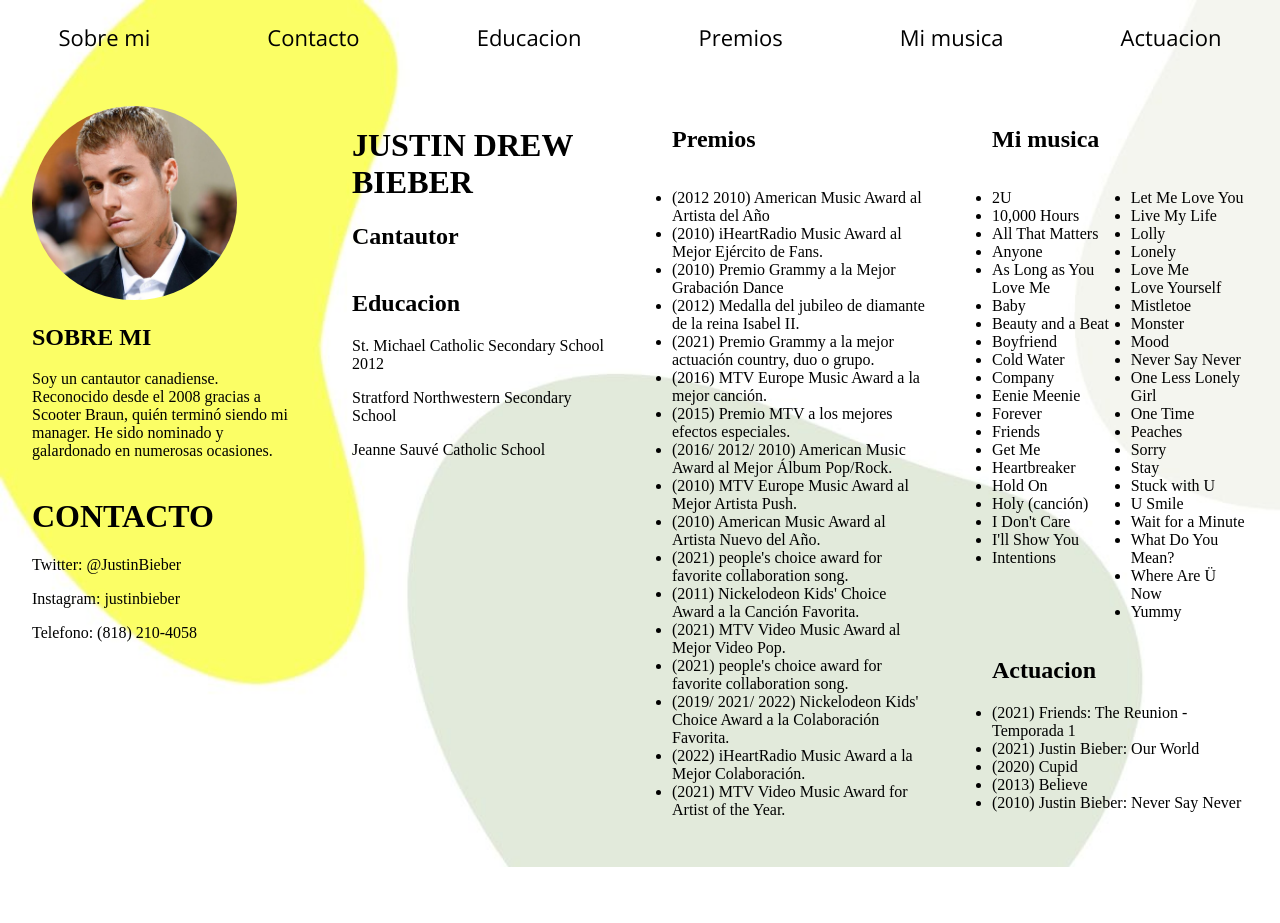
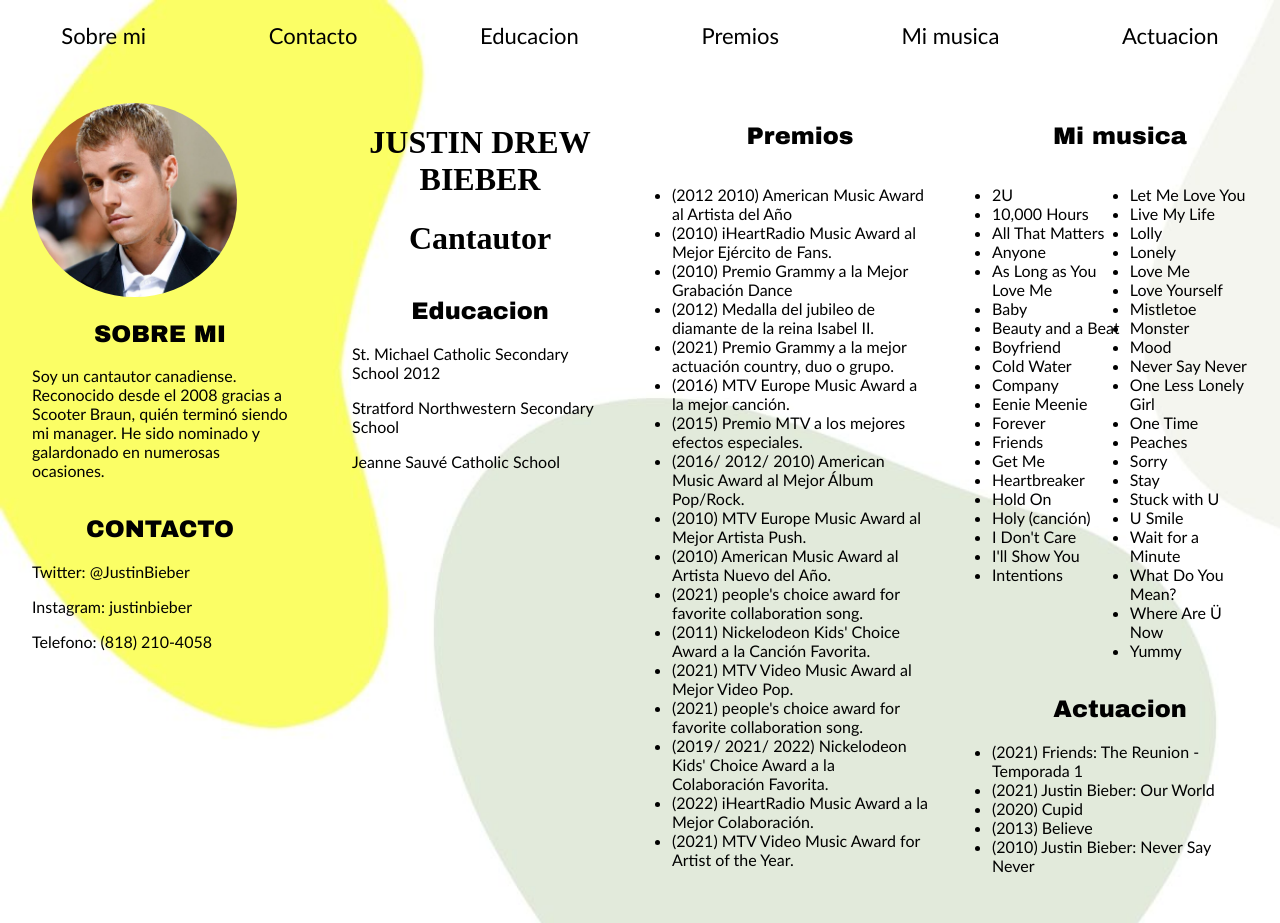
Before and after one commit to guadaguerra/GuadalupeGuerra, a plain HTML site: page index.html in a window 1280 px wide. Before the commit the page ends 867 px from the top, so only its background shows below. Drawn offline with Linux system fonts and the light colour scheme.

Commit message:
Add files via upload

```diff
--- a/index.html
+++ b/index.html
@@ -11,22 +11,22 @@
     <nav>
         <ul>
             <li>
-                <a href="">Sobre mi</a>
+                <a href="#sobremi" id="#sobremi">Sobre mi</a>
             </li>
             <li>
-                <a href="">Contacto</a>
+                <a href="#contacto" id="#contacto">Contacto</a>
             </li>
             <li>
-                <a href="">Educacion</a>
+                <a href="#educacion" id="#educacion">Educacion</a>
             </li>
             <li>
-                <a href="">Premios</a>
+                <a href="#premios" id="#premios">Premios</a>
             </li>
             <li>
-                <a href="">Mi musica</a>
+                <a href="#mimusica" id="#mimusica">Mi musica</a>
             </li>
             <li>
-                <a href="">Actuacion</a>
+                <a href="#actuacion" id="#actuacion">Actuacion</a>
             </li>
         </ul>
     </nav>
@@ -36,11 +36,11 @@
         <div class="columna">
             <div>
                 <img src="tipografia/justin.jpeg" class="fotojustin">
-                <h2>SOBRE MI</h2>
+                <h2 id="sobremi">SOBRE MI</h2>
                 <p>Soy un cantautor canadiense. Reconocido desde el 2008 gracias a Scooter Braun, quién terminó siendo mi manager. He sido nominado y galardonado en numerosas ocasiones.</p>
             </div>
             <div>
-                <h1>CONTACTO</h1>
+                <h2 id="contacto">CONTACTO</h2>
                 <p>Twitter: @JustinBieber</p>
                 <p>Instagram: justinbieber</p>
                 <p>Telefono: (818) 210-4058</p>
@@ -48,11 +48,13 @@
         </div>
         <div class="columna">
             <div>
-                <h1>JUSTIN DREW BIEBER</h1>
-                <h2>Cantautor</h2>
+                <h1>JUSTIN
+					DREW
+					BIEBER</h1>
+                <h1>Cantautor</h1>
             </div>
             <div>
-                <h2>Educacion</h2>
+                <h2 id="educacion">Educacion</h2>
                 <p>St. Michael Catholic Secondary School
                     2012</p>
                 <p>Stratford Northwestern Secondary School</p>
@@ -62,7 +64,7 @@
     </div>
     <div class="columna-grupo">
         <div class="columna">
-            <h2>Premios</h2>
+            <h2 id="premios">Premios</h2>
             <ul>
                 <li>(2012 2010) American Music Award al Artista del Año</li>
                 <li>(2010)  iHeartRadio Music Award al Mejor Ejército de Fans.</li>
@@ -85,7 +87,7 @@
         </div>
         <div class="columna">
             <div>
-                <h2>Mi musica</h2>
+                <h2 id="mimusica">Mi musica</h2>
                 <div class="musica">
                 <ul>
                     <li> 2U</li>
@@ -135,7 +137,7 @@
                 </div>
         </div>
             <div>
-                <h2>Actuacion</h2>
+                <h2 id="actuacion">Actuacion</h2>
                 <ul>
                     <li>(2021) Friends: The Reunion - Temporada 1</li>
                     <li>(2021) Justin Bieber: Our World</li>
--- a/styles.css
+++ b/styles.css
@@ -1,19 +1,27 @@
 @charset "UTF-8";
 /* CSS Document */
 @font-face {
-    font-family: OpenSans-regular;
-    src: url('tipografia/OpenSans-Regular.ttf') format('truetype');
+    font-family: "Gill Sans", "Gill Sans MT", "Myriad Pro", "DejaVu Sans Condensed", Helvetica, Arial, "sans-serif"
 }
 
 @font-face {
-    font-family: OpenSans-ExtraBold;
-    src: url('tipografia/OpenSans-ExtraBold.ttf') format('truetype');
+    font-family: "Gill Sans", "Gill Sans MT", "Myriad Pro", "DejaVu Sans Condensed", Helvetica, Arial, "sans-serif"
 }
 
 body {
     margin: 0;
     padding: 0;
 }
+
+nav > ul > li > a:hover {
+    color: blueviolet;
+}
+
+p {
+	font-family: "Gill Sans", "Gill Sans MT", "Myriad Pro", "DejaVu Sans Condensed", Helvetica, Arial, "sans-serif"
+}
+
+li {font-family: "Gill Sans", "Gill Sans MT", "Myriad Pro", "DejaVu Sans Condensed", Helvetica, Arial, "sans-serif"}
 
 body {
     background: url("tipografia/GRx+ç.jpg") no-repeat;
@@ -24,13 +32,22 @@ ul {
     padding: 0;
 }
 
+h1{
+	font-family:"Sugar Death 2";
+	text-align: center
+}
+
+h2{
+	font-family: "Arial Black";
+	text-align: center
+}
 
 nav ul {
     display: flex;
     justify-content: space-around;
     flex-direction: row;
     align-items: center;
-    font-family: OpenSans-regular;
+    font-family: "Gill Sans", "Gill Sans MT", "Myriad Pro", "DejaVu Sans Condensed", Helvetica, Arial, "sans-serif";
     font-size: 22px;
     list-style: none;
     width: 100%;
```
Also changed, not shown: OpenSans-ExtraBold.ttf (added), OpenSans-Regular.ttf (added).
